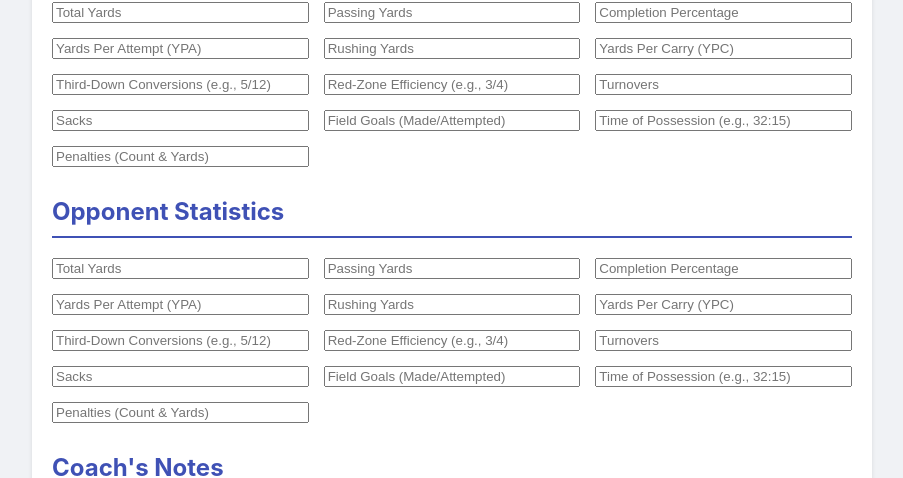
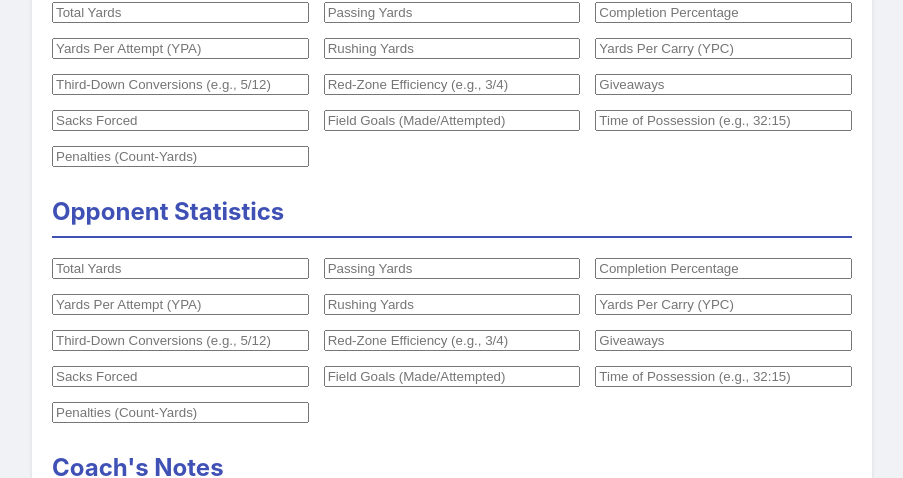
Before and after one commit to deerwhisper2310/interactive-news-feed, a React (Create React App) app: page / in a window 1280 px wide. Shown: the part 393-871 px from the top of the page, without its empty margins (188-1091 px from the left). Built offline with nearby package versions, Linux system fonts and the light colour scheme.

Commit message:
Clarify placeholder texts for Giveaways, Sacks Forced, and Penalties

```diff
--- a/src/App.tsx
+++ b/src/App.tsx
@@ -159,11 +159,11 @@ Ready? Let's begin the press conference.
             <input name="teamYardsPerCarry" placeholder="Yards Per Carry (YPC)" value={formData.teamYardsPerCarry} onChange={handleChange} />
             <input name="teamThirdDownConversions" placeholder="Third-Down Conversions (e.g., 5/12)" value={formData.teamThirdDownConversions} onChange={handleChange} />
             <input name="teamRedZoneEfficiency" placeholder="Red-Zone Efficiency (e.g., 3/4)" value={formData.teamRedZoneEfficiency} onChange={handleChange} />
-            <input name="teamTurnovers" placeholder="Turnovers" value={formData.teamTurnovers} onChange={handleChange} />
-            <input name="teamSacks" placeholder="Sacks" value={formData.teamSacks} onChange={handleChange} />
+            <input name="teamTurnovers" placeholder="Giveaways" value={formData.teamTurnovers} onChange={handleChange} />
+            <input name="teamSacks" placeholder="Sacks Forced" value={formData.teamSacks} onChange={handleChange} />
             <input name="teamFieldGoals" placeholder="Field Goals (Made/Attempted)" value={formData.teamFieldGoals} onChange={handleChange} />
             <input name="teamTimeOfPossession" placeholder="Time of Possession (e.g., 32:15)" value={formData.teamTimeOfPossession} onChange={handleChange} />
-            <input name="teamPenalties" placeholder="Penalties (Count & Yards)" value={formData.teamPenalties} onChange={handleChange} />
+            <input name="teamPenalties" placeholder="Penalties (Count-Yards)" value={formData.teamPenalties} onChange={handleChange} />
           </div>
         </div>
         <div className="form-section">
@@ -177,11 +177,11 @@ Ready? Let's begin the press conference.
             <input name="opponentYardsPerCarry" placeholder="Yards Per Carry (YPC)" value={formData.opponentYardsPerCarry} onChange={handleChange} />
             <input name="opponentThirdDownConversions" placeholder="Third-Down Conversions (e.g., 5/12)" value={formData.opponentThirdDownConversions} onChange={handleChange} />
             <input name="opponentRedZoneEfficiency" placeholder="Red-Zone Efficiency (e.g., 3/4)" value={formData.opponentRedZoneEfficiency} onChange={handleChange} />
-            <input name="opponentTurnovers" placeholder="Turnovers" value={formData.opponentTurnovers} onChange={handleChange} />
-            <input name="opponentSacks" placeholder="Sacks" value={formData.opponentSacks} onChange={handleChange} />
+            <input name="opponentTurnovers" placeholder="Giveaways" value={formData.opponentTurnovers} onChange={handleChange} />
+            <input name="opponentSacks" placeholder="Sacks Forced" value={formData.opponentSacks} onChange={handleChange} />
             <input name="opponentFieldGoals" placeholder="Field Goals (Made/Attempted)" value={formData.opponentFieldGoals} onChange={handleChange} />
             <input name="opponentTimeOfPossession" placeholder="Time of Possession (e.g., 32:15)" value={formData.opponentTimeOfPossession} onChange={handleChange} />
-            <input name="opponentPenalties" placeholder="Penalties (Count & Yards)" value={formData.opponentPenalties} onChange={handleChange} />
+            <input name="opponentPenalties" placeholder="Penalties (Count-Yards)" value={formData.opponentPenalties} onChange={handleChange} />
           </div>
         </div>
         <div className="form-section">
```
